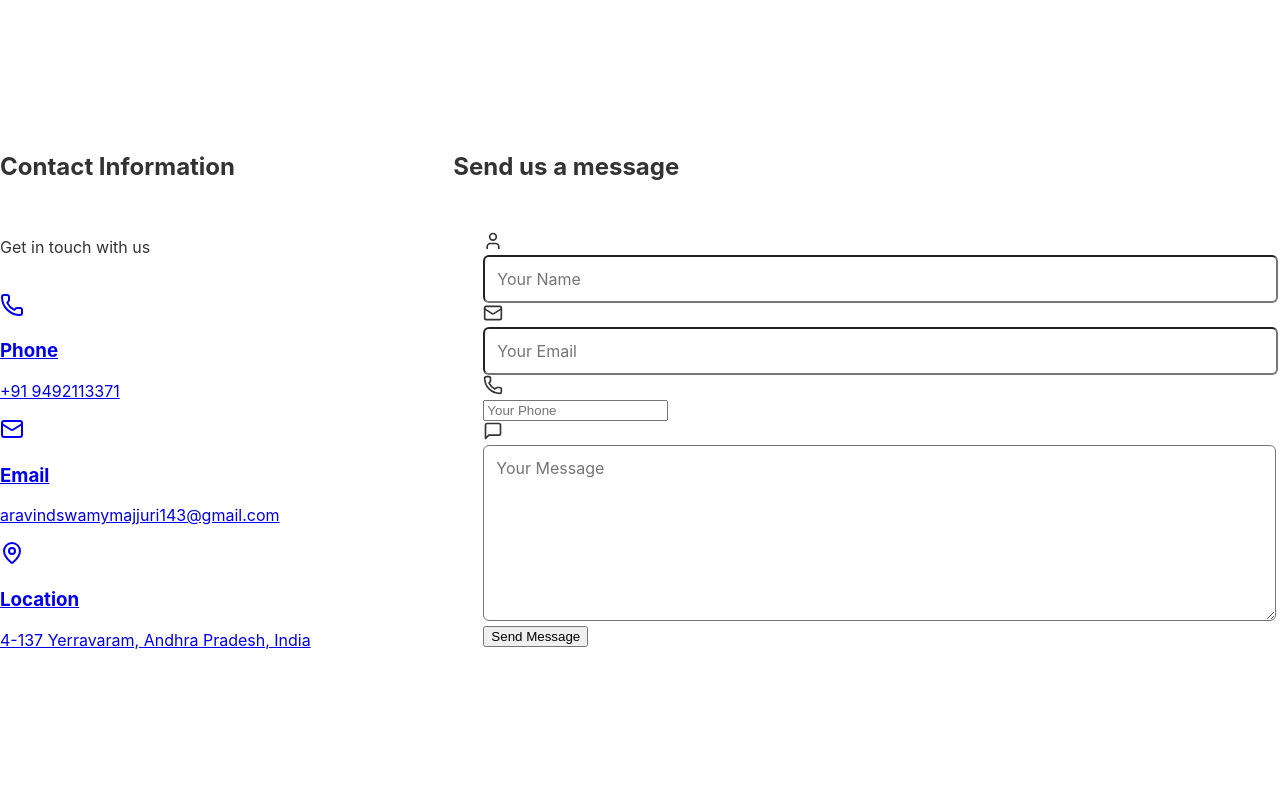
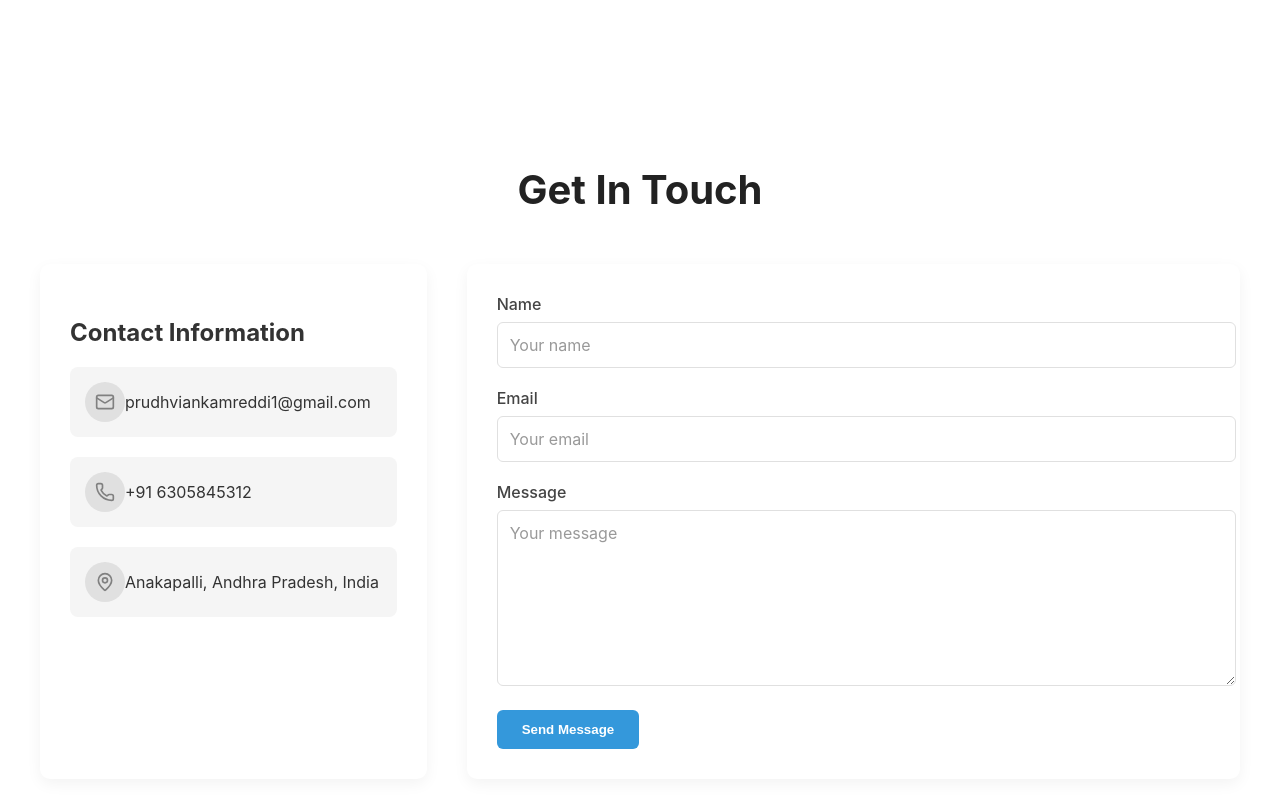
Before and after one commit to Aravindswamymajjuri/portfolio, a React (Create React App) app in the folder frontend/: page / in a window 1280 px wide. Shown: the part 3600-4400 px from the top of the page. Built offline with nearby package versions, Linux system fonts and the light colour scheme.

Commit message:
updated contact

```diff
--- a/frontend/src/components/contact.js
+++ b/frontend/src/components/contact.js
@@ -1,222 +1,200 @@
-import React, { useState } from 'react';
-import { Send, User, Mail, MessageSquare, Phone, MapPin, CheckCircle, AlertCircle } from 'lucide-react';
-import { toast, ToastContainer } from 'react-toastify';
-import 'react-toastify/dist/ReactToastify.css';
-import './contact.css';
+import React, { useState, useEffect, useRef } from "react";
+import { motion } from "framer-motion";
+import { Mail, MapPin, Phone } from "lucide-react";
+import emailjs from "emailjs-com";
+import "./contact.css"; // Import custom CSS
+
+const containerVariants = {
+  hidden: { opacity: 0 },
+  visible: { opacity: 1, transition: { staggerChildren: 0.2, delayChildren: 0.3 } }
+};
+
+const itemVariants = {
+  hidden: { opacity: 0, x: -20 },
+  visible: { opacity: 1, x: 0, transition: { duration: 0.5 } }
+};
+
+const formVariants = {
+  hidden: { opacity: 0, x: 20 },
+  visible: { opacity: 1, x: 0, transition: { duration: 0.5 } }
+};
+
+// Style constants to ensure consistency
+const DARK_INPUT_STYLE = {
+  backgroundColor: '#333',
+  color: '#f0f0f0',
+  border: '1px solid #444'
+};
+
+const LIGHT_INPUT_STYLE = {
+  backgroundColor: '#fff',
+  color: '#333',
+  border: '1px solid #e0e0e0'
+};
 
 const Contact = ({ darkMode }) => {
-  const [formData, setFormData] = useState({
-    name: '',
-    email: '',
-    phone: '',
-    message: ''
+  const [name, setName] = useState("");
+  const [email, setEmail] = useState("");
+  const [message, setMessage] = useState("");
+  const [showThankYou, setShowThankYou] = useState(false);
+  const [renderKey, setRenderKey] = useState(0); // Force re-render when theme changes
+  const formRef = useRef(null);
+
+  // Update form elements when darkMode changes
+  useEffect(() => {
+    // Force re-render when darkMode changes
+    setRenderKey(prev => prev + 1);
+
+    // Directly manipulate DOM as a fallback strategy
+    if (formRef.current) {
+      const inputs = formRef.current.querySelectorAll('input, textarea');
+      inputs.forEach(input => {
+        // Remove both theme classes
+        input.classList.remove('dark-input', 'light-input');
+        // Add the correct one
+        input.classList.add(darkMode ? 'dark-input' : 'light-input');
+
+        // Apply inline styles as a backup
+        if (darkMode) {
+          Object.assign(input.style, DARK_INPUT_STYLE);
+        } else {
+          Object.assign(input.style, LIGHT_INPUT_STYLE);
+        }
       });
-  const [errors, setErrors] = useState({});
-  const [isSubmitting, setIsSubmitting] = useState(false);
-  const [submitted, setSubmitted] = useState(false);
+    }
+  }, [darkMode]);
 
-  const validateForm = () => {
-    const newErrors = {};
-    if (!formData.name.trim()) newErrors.name = 'Name is required';
-    if (!formData.email.trim()) {
-      newErrors.email = 'Email is required';
-    } else if (!/\S+@\S+\.\S+/.test(formData.email)) {
-      newErrors.email = 'Email is invalid';
-    }
-    if (!formData.phone.trim()) {
-      newErrors.phone = 'Phone is required';
-    } else if (!/^\+?[\d\s-]{10,}$/.test(formData.phone)) {
-      newErrors.phone = 'Invalid phone number';
-    }
-    if (!formData.message.trim()) newErrors.message = 'Message is required';
-    return newErrors;
+  const handleSubmit = (e) => {
+    e.preventDefault();
+
+    const templateParams = { name, email, message };
+
+    emailjs
+      .send("service_come8lh", "template_x2k0qja", templateParams, "neVplf6b15Pacpgs-")
+      .then(() => {
+        setShowThankYou(true);
+        setName("");
+        setEmail("");
+        setMessage("");
+      })
+      .catch((error) => console.error("Failed to send email:", error));
   };
 
-  const handleSubmit = async (e) => {
-    e.preventDefault();
-
-    const newErrors = validateForm();
-
-    if (Object.keys(newErrors).length === 0) {
-      setIsSubmitting(true);
-
-      try {
-        const response = await fetch('http://localhost:5000/send-email', {
-          method: 'POST',
-          headers: {
-            'Content-Type': 'application/json',
-          },
-          body: JSON.stringify(formData),
-        });
-
-        const result = await response.json();
-
-        if (result.success) {
-          setSubmitted(true);
-          setFormData({ name: '', email: '', phone: '', message: '' });
-          toast.success('Message sent successfully!');
-        } else {
-          toast.error('Failed to send message. Please try again later.');
-        }
-      } catch (error) {
-        console.error('Error sending message:', error);
-        toast.error('Failed to send message. Please try again later.');
-      } finally {
-        setIsSubmitting(false);
-      }
-    } else {
-      setErrors(newErrors);
-      toast.error('Please correct the errors in the form.');
-    }
-  };
-
-  const handleChange = (e) => {
-    const { name, value } = e.target;
-    setFormData(prev => ({ ...prev, [name]: value }));
-    if (errors[name]) {
-      setErrors(prev => ({ ...prev, [name]: '' }));
-    }
-  };
-
+  // Contact info with links
   const contactInfo = [
     {
-      icon: <Phone size={24} />,
-      title: "Phone",
-      content: "+91 9492113371",
-      link: "tel:+91 9492113371"
+      Icon: Mail,
+      text: "prudhviankamreddi1@gmail.com",
+      link: "mailto:prudhviankamreddi1@gmail.com",
+      ariaLabel: "Send email"
     },
     {
-      icon: <Mail size={24} />,
-      title: "Email",
-      content: "aravindswamymajjuri143@gmail.com",
-      link: "mailto:aravindswamymajjuri143@gmail.com"
+      Icon: Phone,
+      text: "+91 6305845312",
+      link: "tel:+916305845312",
+      ariaLabel: "Call phone number"
     },
     {
-      icon: <MapPin size={24} />,
-      title: "Location",
-      content: "4-137 Yerravaram, Andhra Pradesh, India",
-      link: "https://maps.google.com/?q=123+Business+Street+New+York+NY+10001"
+      Icon: MapPin,
+      text: "Anakapalli, Andhra Pradesh, India",
+      link: "https://maps.google.com/?q=Anakapalli,Andhra+Pradesh,India",
+      ariaLabel: "View on Google Maps"
     }
   ];
 
+  // Get current theme styles
+  const inputStyle = darkMode ? DARK_INPUT_STYLE : LIGHT_INPUT_STYLE;
+
   return (
-    <section className={`contact-section ${darkMode ? 'dark' : 'light'}`}>
-      <ToastContainer />
-      <div className="contact-container">
+    <section className={`contact-section ${darkMode ? 'dark-mode' : 'light-mode'}`} id="contact">
+      <div className="container">
+        <motion.h2 className="contact-title" initial={{ opacity: 0, y: -20 }} animate={{ opacity: 1, y: 0 }} transition={{ duration: 0.8 }}>
+          Get In Touch
+        </motion.h2>
+
         <div className="contact-grid">
-          {/* Contact Information */}
+          <motion.div variants={containerVariants} initial="hidden" animate="visible" className="contact-info-container">
+            <motion.h3 variants={itemVariants} className="contact-info-title">Contact Information</motion.h3>
             <div className="contact-info">
-            <h2 className="info-title">Contact Information</h2>
-            <p className="info-subtitle">Get in touch with us</p>
-
-            <div className="info-items">
-              {contactInfo.map((item, index) => (
+              {contactInfo.map(({ Icon, text, link, ariaLabel }, index) => (
+                <motion.div key={index} variants={itemVariants} className="contact-item">
                   <a
-                  key={index}
-                  href={item.link}
-                  className="info-item"
-                  target={item.title === "Location" ? "_blank" : undefined}
-                  rel={item.title === "Location" ? "noopener noreferrer" : undefined}
+                    href={link}
+                    className="contact-link"
+                    target="_blank"
+                    rel="noopener noreferrer"
+                    aria-label={ariaLabel}
                   >
-                  <div className="info-icon">{item.icon}</div>
-                  <div className="info-content">
-                    <h3>{item.title}</h3>
-                    <p>{item.content}</p>
-                  </div>
+                    <motion.div className="contact-icon">
+                      <Icon className="icon" />
+                    </motion.div>
+                    <span>{text}</span>
                   </a>
+                </motion.div>
               ))}
             </div>
+          </motion.div>
+
+          <motion.form
+            key={`form-${renderKey}`}
+            ref={formRef}
+            onSubmit={handleSubmit}
+            variants={formVariants}
+            initial="hidden"
+            animate="visible"
+            className="contact-form"
+          >
+            {[
+              { label: "Name", type: "text", value: name, onChange: setName },
+              { label: "Email", type: "email", value: email, onChange: setEmail }
+            ].map(({ label, type, value, onChange }, index) => (
+              <motion.div key={`field-${index}-${darkMode ? 'dark' : 'light'}`} variants={itemVariants} className="form-field">
+                <label>{label}</label>
+                <input
+                  type={type}
+                  value={value}
+                  onChange={(e) => onChange(e.target.value)}
+                  placeholder={`Your ${label.toLowerCase()}`}
+                  className={`form-input ${darkMode ? 'dark-input' : 'light-input'}`}
+                  style={inputStyle}
+                />
+              </motion.div>
+            ))}
+
+            <motion.div variants={itemVariants} className="form-field">
+              <label>Message</label>
+              <textarea
+                value={message}
+                onChange={(e) => setMessage(e.target.value)}
+                placeholder="Your message"
+                className={`form-textarea ${darkMode ? 'dark-input' : 'light-input'}`}
+                style={inputStyle}
+              ></textarea>
+            </motion.div>
+
+            <motion.button
+              type="submit"
+              whileHover={{ scale: 1.02 }}
+              whileTap={{ scale: 0.98 }}
+              className={`contact-button ${darkMode ? 'dark-contact-button' : 'light-contact-button'}`}
+            >
+              Send Message
+            </motion.button>
+          </motion.form>
         </div>
 
-          {/* Contact Form */}
-          <div className={`contact-form-container ${darkMode ? 'dark' : 'light'}`}>
-            <h2 className="form-title">Send us a message</h2>
-
-            <form className="contact-form" onSubmit={handleSubmit}>
-              {/* Form Fields */}
-              <div className="form-group">
-                <div className="input-icon">
-                  <User size={20} />
-                </div>
-                <input
-                  type="text"
-                  name="name"
-                  placeholder="Your Name"
-                  value={formData.name}
-                  onChange={handleChange}
-                  className={`animated-input ${errors.name ? 'error' : ''}`}
-                />
-                {errors.name && (
-                  <span className="error-message">
-                    <AlertCircle size={16} /> {errors.name}
-                  </span>
-                )}
-              </div>
-              <div className="form-group">
-                <div className="input-icon">
-                  <Mail size={20} />
-                </div>
-                <input
-                  type="email"
-                  name="email"
-                  placeholder="Your Email"
-                  value={formData.email}
-                  onChange={handleChange}
-                  className={`animated-input ${errors.email ? 'error' : ''}`}
-                />
-                {errors.email && (
-                  <span className="error-message">
-                    <AlertCircle size={16} /> {errors.email}
-                  </span>
-                )}
-              </div>
-
-              <div className="form-group">
-                <div className="input-icon">
-                  <Phone size={20} />
-                </div>
-                <input
-                  type="tel"
-                  name="phone"
-                  placeholder="Your Phone"
-                  value={formData.phone}
-                  onChange={handleChange}
-                  className={`animated-input ${errors.phone ? 'error' : ''}`}
-                />
-                {errors.phone && (
-                  <span className="error-message">
-                    <AlertCircle size={16} /> {errors.phone}
-                  </span>
-                )}
-              </div>
-
-              <div className="form-group">
-                <div className="input-icon">
-                  <MessageSquare size={20} />
-                </div>
-                <textarea
-                  name="message"
-                  placeholder="Your Message"
-                  value={formData.message}
-                  onChange={handleChange}
-                  className={`animated-input ${errors.message ? 'error' : ''}`}
-                />
-                {errors.message && (
-                  <span className="error-message">
-                    <AlertCircle size={16} /> {errors.message}
-                  </span>
-                )}
-              </div>
-              <button
-                type="submit"
-                className={`submit-button ${isSubmitting ? 'submitting' : ''}`}
-                disabled={isSubmitting}
-              >
-                {isSubmitting ? 'Submitting...' : 'Send Message'}
-              </button>
-            </form>
+        {showThankYou && (
+          <div className={`thank-you-overlay ${darkMode ? 'dark-overlay' : 'light-overlay'}`}>
+            <div className={`thank-you-box ${darkMode ? 'dark-box' : 'light-box'}`}>
+              <motion.h3 initial={{ opacity: 0, y: -20 }} animate={{ opacity: 1, y: 0 }} transition={{ duration: 0.5 }}>
+                Thank you for contacting me!
+              </motion.h3>
+              <motion.p initial={{ opacity: 0, y: 20 }} animate={{ opacity: 1, y: 0 }} transition={{ duration: 0.5, delay: 0.2 }}>
+                I'll get back to you as soon as possible.
+              </motion.p>
             </div>
           </div>
+        )}
       </div>
     </section>
   );
```
Lines whose indentation alone changed are shown as unchanged.
